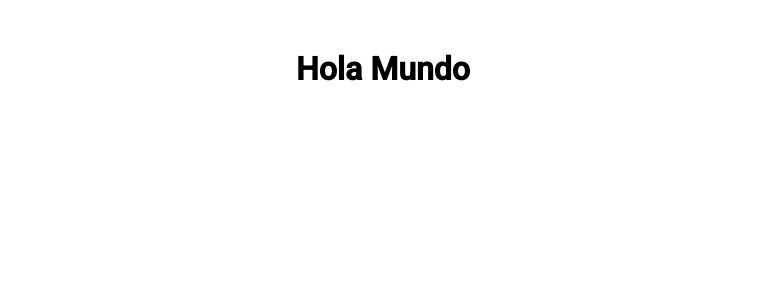
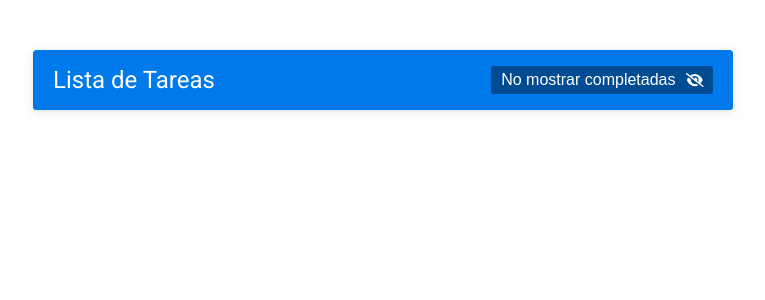
Before and after one commit to Jmenabc/Activities-List, a React (Create React App) app: page / in a window 1280 px wide. Shown: the top 300 px of the page, without its empty margins (257-1022 px from the left). Built offline with nearby package versions, Linux system fonts and the light colour scheme.

Commit message:
añadido estilos del header, esta terminado

```diff
--- a/package.json
+++ b/package.json
@@ -3,6 +3,10 @@
   "version": "0.1.0",
   "private": true,
   "dependencies": {
+    "@fortawesome/fontawesome-svg-core": "^6.1.2",
+    "@fortawesome/free-regular-svg-icons": "^6.1.2",
+    "@fortawesome/free-solid-svg-icons": "^6.1.2",
+    "@fortawesome/react-fontawesome": "^0.2.0",
     "@testing-library/jest-dom": "^5.16.5",
     "@testing-library/react": "^13.3.0",
     "@testing-library/user-event": "^13.5.0",
--- a/src/App.js
+++ b/src/App.js
@@ -1,10 +1,11 @@
 import React from 'react';
-import ReactDOM from 'react-dom/client';
 import './elements/App.css';
+import Header from './components/Header';
+
 function App() {
   return (
-    <div>
-      <h1>Hola Mundo</h1>
+    <div className='container'>
+        <Header />
     </div>
   );
 }
--- /dev/null
+++ b/src/components/Header.js
@@ -0,0 +1,17 @@
+import React from 'react';
+import { FontAwesomeIcon } from '@fortawesome/react-fontawesome';
+import { faEye, faEyeSlash } from '@fortawesome/free-solid-svg-icons';
+
+const Header = () => {
+    return (
+        <header className='header'>
+            <h1 className='header__title'>Lista de Tareas</h1>
+            <button className='header__button'>
+                No mostrar completadas
+                <FontAwesomeIcon icon={faEyeSlash} className='header__icon-button'/>
+            </button>
+        </header>
+    );
+}
+
+export default Header;
--- a/src/elements/App.css
+++ b/src/elements/App.css
@@ -3,14 +3,49 @@
 	--azul: #007AEA;
 }
 
-.contenedor {
+.container {
 	max-width: 700px;
 	width: 100%;
 	height: 100%;
 	max-height: 90vh;
 	overflow: auto;
-	box-shadow: 0 2px 10px rgba(139,139,139,.25);
+	box-shadow: 0 2px 10px rgba(139, 139, 139, .25);
 	border-radius: 3px;
 	display: grid;
 	grid-template-rows: auto auto 1fr;
 }
+
+/* * --- --- ---  HEADER --- --- --- */
+.header {
+	display: flex;
+	align-items: center;
+	justify-content: space-between;
+	height: 60px;
+	padding: 0 20px;
+	background: var(--azul);
+	color: #fff;
+	border-radius: 3px 3px 0px 0px;
+}
+
+.header__title {
+	font-weight: 400;
+	font-size: 24px;
+}
+
+.header__button {
+	background: none;
+	font-size: 16px;
+	color: #fff;
+	border: none;
+	cursor: pointer;
+	background: #004c92;
+	padding: 5px 10px;
+	border-radius: 3px;
+	display: flex;
+	align-items: center;
+}
+
+.header__icon-button {
+	font-size: 14px;
+	margin-left: 10px;
+}
```
Also changed, not shown: 1 other file (tests, documents, lock files or other folders).
